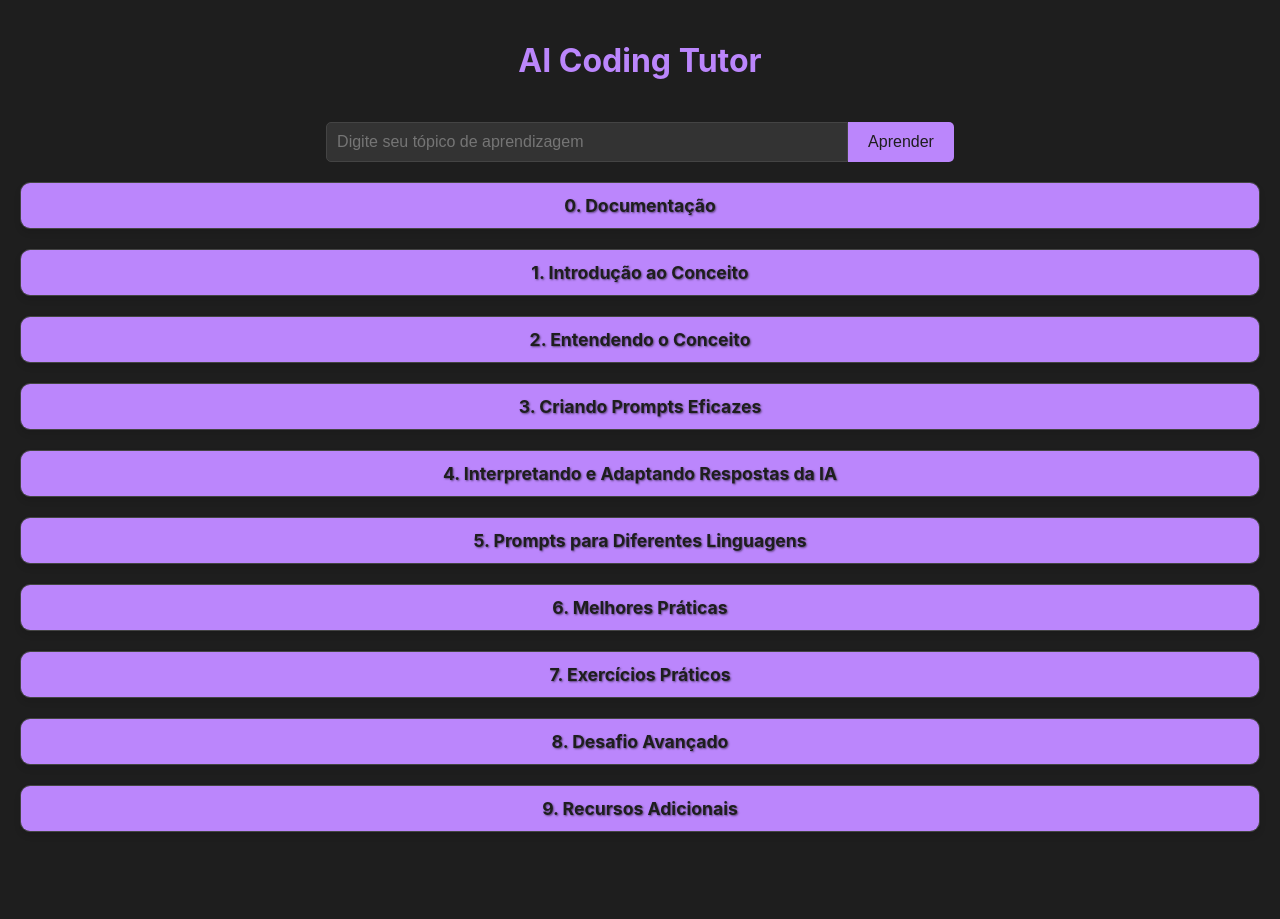
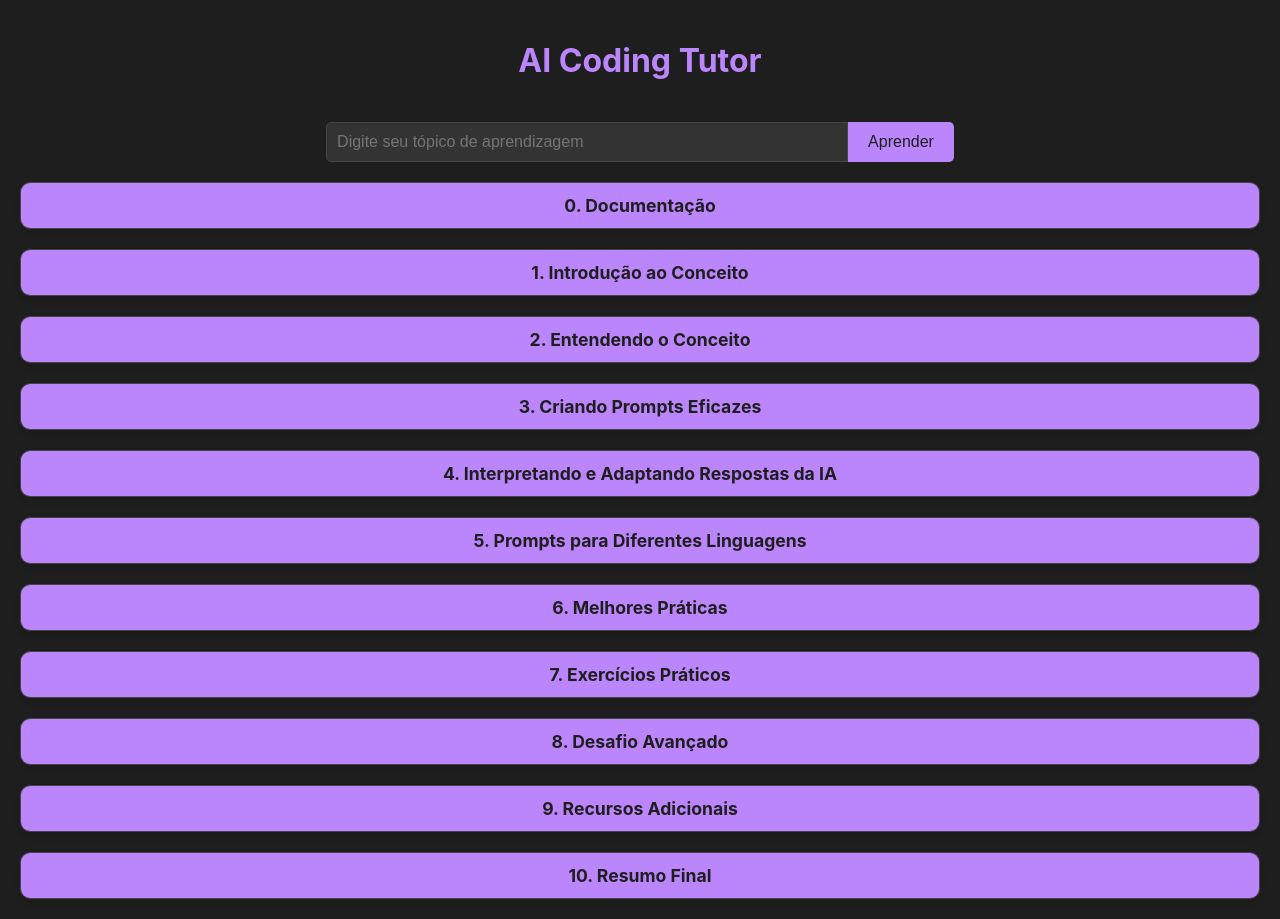
Before and after one commit to MrIagoUFV/AI_Coding_Tutor, a React (Create React App) app: page / in a window 1280 px wide. Before the commit the page ends 852 px from the top, so only its background shows below. Built offline with nearby package versions, Linux system fonts and the light colour scheme.

Commit message:
fix errors

```diff
--- a/src/App.css
+++ b/src/App.css
@@ -12,7 +12,7 @@ h1 {
 
 h3 {
   color: #ffffff; /* Branco para contrastar com o fundo roxo */
-  text-shadow: 1px 1px 2px rgba(0, 0, 0, 0.5); /* Sombra suave para melhorar a legibilidade */
+  /* text-shadow: 1px 1px 2px rgba(0, 0, 0, 0.5);  Sombra suave para melhorar a legibilidade */
 }
 
 .App-logo {
--- a/src/App.js
+++ b/src/App.js
@@ -12,7 +12,8 @@ const topics = [
   "Documentação", "Introdução ao Conceito", "Entendendo o Conceito",
   "Criando Prompts Eficazes", "Interpretando e Adaptando Respostas da IA",
   "Prompts para Diferentes Linguagens", "Melhores Práticas",
-  "Exercícios Práticos", "Desafio Avançado", "Recursos Adicionais"
+  "Exercícios Práticos", "Desafio Avançado", "Recursos Adicionais",
+  "Resumo Final"
 ];
 
 const prompts = [
@@ -37,7 +38,17 @@ Para a explicação:
 - Mantenha um equilíbrio entre o uso de IA e o desenvolvimento de habilidades fundamentais de programação
 
 Lembre-se de ensinar o conteúdo da forma mais didática possível usando Feynamn, focando sempre em como a IA pode ser usada como uma ferramenta para implementação e aprendizado.`,
-  // Prompt para o tópico 2
+
+// Prompt para o tópico 1 (Introdução ao Conceito)
+`Forneça uma introdução ao conceito de [CONCEITO: {input}] na programação:
+
+- Apresente uma breve explicação do que é [CONCEITO: {input}]
+- Discuta a importância e as aplicações práticas de [CONCEITO: {input}] no desenvolvimento de software
+- Explique como a IA simplifica a implementação deste conceito, destacando as vantagens de usar IA para trabalhar com [CONCEITO: {input}]
+- Dê um exemplo simples de como [CONCEITO: {input}] pode ser aplicado em um projeto real`,
+
+
+// Prompt para o tópico 2
   `Explique o conceito de [CONCEITO: {input}] na programação de forma simples e didática, seguindo o método Feynman. Inclua:
 
   - Uma explicação geral do que o [CONCEITO] faz
@@ -93,12 +104,18 @@ Lembre-se de ensinar o conteúdo da forma mais didática possível usando Feynam
 
   - Liste e descreva brevemente recursos online, livros ou cursos para aprender mais sobre [CONCEITO]
   - Sugira termos de pesquisa específicos para encontrar vídeos no YouTube sobre [CONCEITO]
-  - Recomende comunidades online ou fóruns onde os alunos possam discutir e aprender mais sobre [CONCEITO]`
+  - Recomende comunidades online ou fóruns onde os alunos possam discutir e aprender mais sobre [CONCEITO]`,
+
+  // Prompt para o tópico 10
+  (previousResponses) => `Crie um resumo completo a partir dos arquivos md das aulas e explique de uma forma bem fácil de entender usando feynman, me de essa explicação bem formatada em markdown:
+
+${previousResponses.join('\n\n')}`
 ];
 
 function App() {
-  const [responses, setResponses] = useState(Array(10).fill(''));
-  const [loading, setLoading] = useState(Array(10).fill(false));
+  // Ajuste o tamanho inicial dos arrays para 11 elementos
+  const [responses, setResponses] = useState(Array(11).fill(''));
+  const [loading, setLoading] = useState(Array(11).fill(false));
 
   const handleSubmit = async (input) => {
     console.log('Tópico submetido:', input);
@@ -110,7 +127,15 @@ function App() {
       setLoading([...newLoading]);
 
       try {
-        const prompt = prompts[i].replace('{input}', input);
+        let prompt;
+        if (i === prompts.length - 1) {
+          // Para o último prompt (Resumo Final), passamos todas as respostas anteriores
+          const previousResponses = newResponses.slice(0, -1);
+          prompt = prompts[i](previousResponses);
+        } else {
+          prompt = prompts[i].replace('{input}', input);
+        }
+
         const result = await model.generateContent(prompt);
         const response = await result.response;
         const text = response.text();
--- a/src/Components/ResponseSection.js
+++ b/src/Components/ResponseSection.js
@@ -23,7 +23,8 @@ const ResponseSection = ({ responses, topics, loading }) => {
               {loading[index] ? (
                 <p>Gerando conteúdo...</p>
               ) : (
-                <ReactMarkdown components={{
+                <ReactMarkdown
+                  components={{
                     code: ({node, inline, className, children, ...props}) => {
                       const match = /language-(\w+)/.exec(className || '')
                       return !inline && match ? (
@@ -35,8 +36,12 @@ const ResponseSection = ({ responses, topics, loading }) => {
                           {children}
                         </code>
                       )
-                  }
-                }}>{responses[index] || 'Conteúdo não disponível.'}</ReactMarkdown>
+                    },
+                    h3: ({node, ...props}) => <h3 style={{color: '#ffffff'}} {...props} />
+                  }}
+                >
+                  {responses[index] || 'Conteúdo não disponível.'}
+                </ReactMarkdown>
               )}
             </div>
           )}
```
Lines whose indentation alone changed are shown as unchanged.
